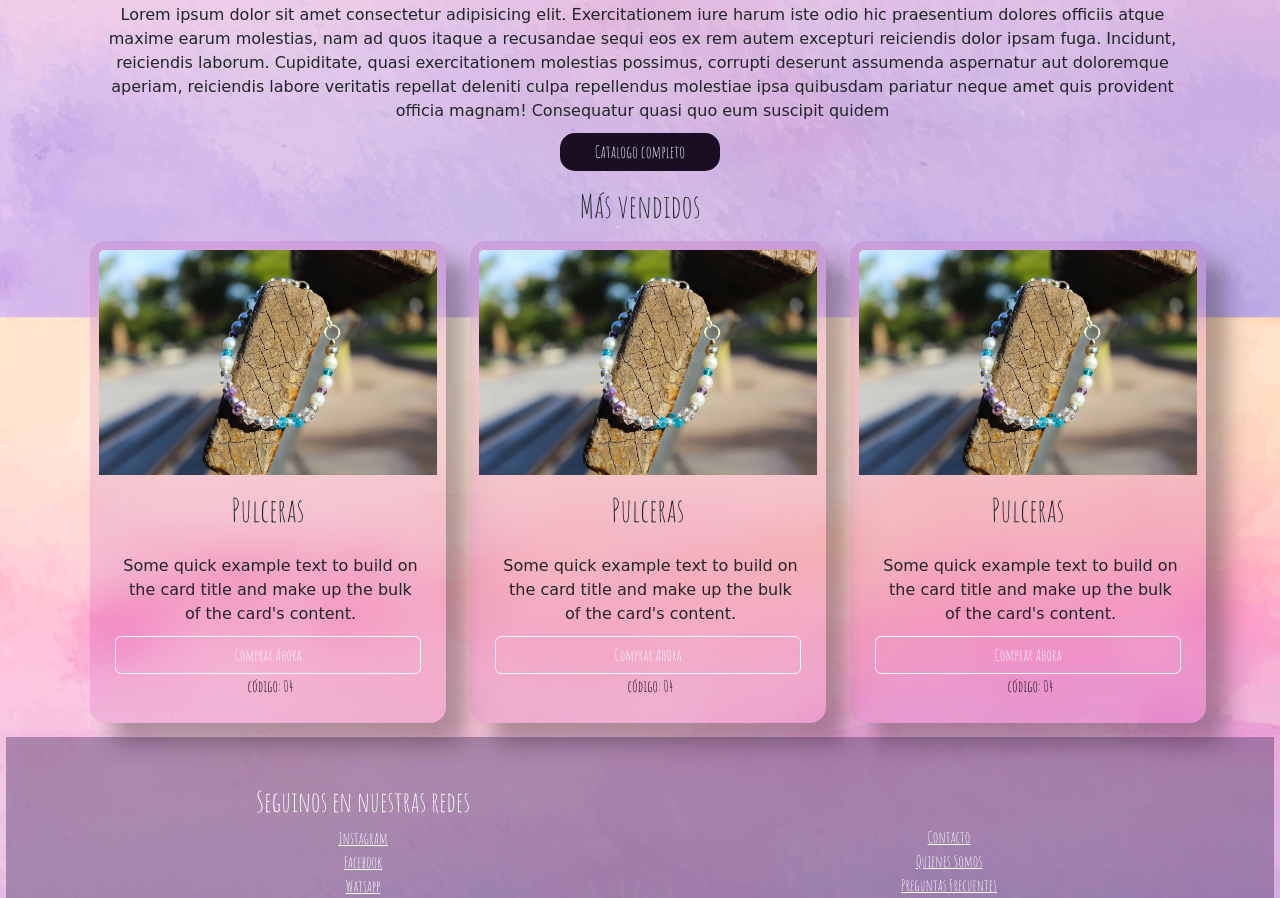
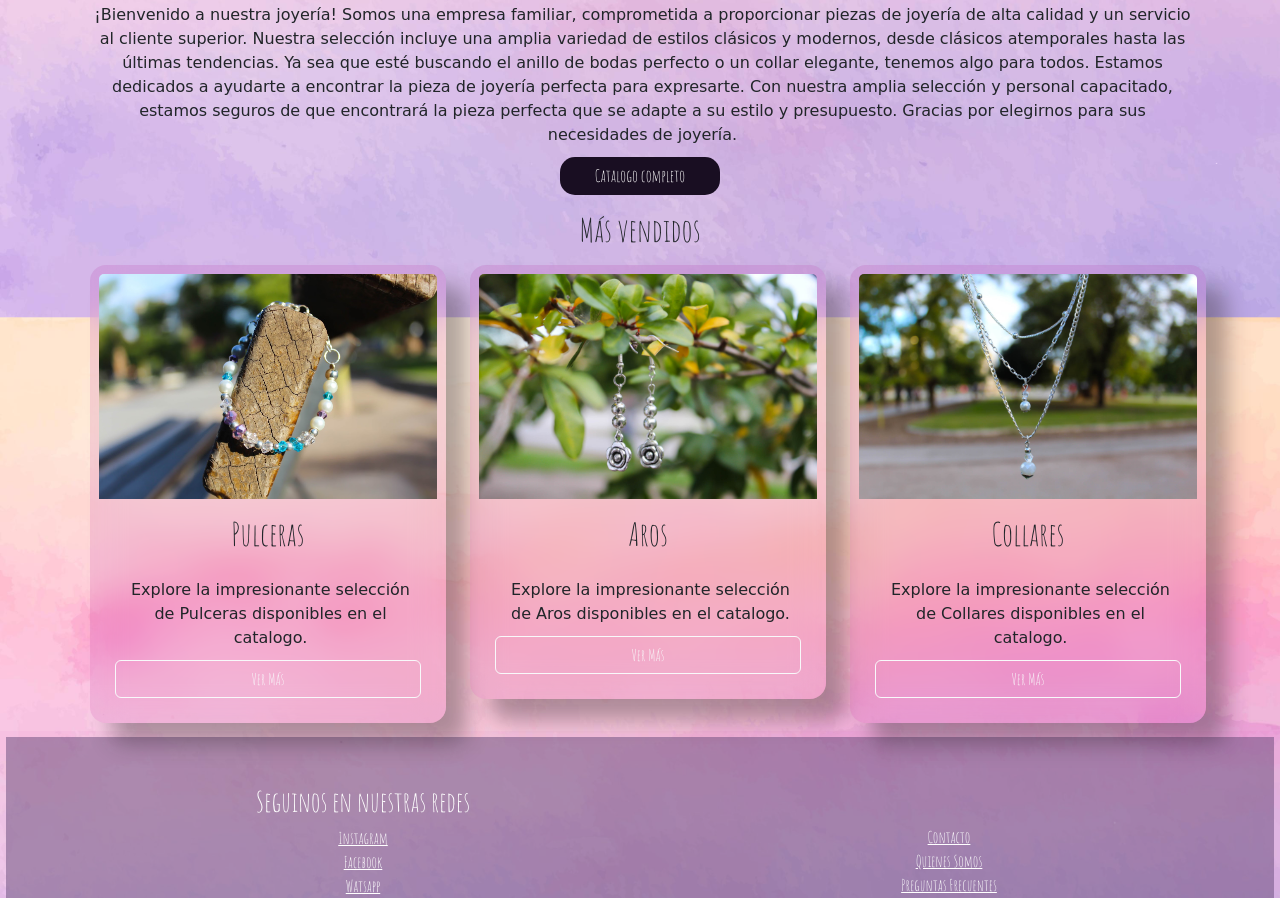
Before and after one commit to Enry6tz/tercerEntrega, a website: page index.html in a window 1280 px wide. Shown: the part 536-1434 px from the top of the page. Drawn offline with nearby package versions, Linux system fonts and the light colour scheme; a web font is replaced by a local one.

Commit message:
index terminado

```diff
--- a/index.html
+++ b/index.html
@@ -52,7 +52,7 @@
             <div class="row">
               <div class="col text-center ">
                 <img src = "assets/logo.png" class="card-img-top img__logo" alt="logo" >
-                <p class="letter__custom ">Lorem ipsum dolor sit amet consectetur adipisicing elit. Exercitationem iure harum iste odio hic praesentium dolores officiis atque maxime earum molestias, nam ad quos itaque a recusandae sequi eos ex rem autem excepturi reiciendis dolor ipsam fuga. Incidunt, reiciendis laborum. Cupiditate, quasi exercitationem molestias possimus, corrupti deserunt assumenda aspernatur aut doloremque aperiam, reiciendis labore veritatis repellat deleniti culpa repellendus molestiae ipsa quibusdam pariatur neque amet quis provident officia magnam! Consequatur quasi quo eum suscipit quidem  </p>
+                <p class="letter__custom ">¡Bienvenido a nuestra joyería! Somos una empresa familiar, comprometida a proporcionar piezas de joyería de alta calidad y un servicio al cliente superior. Nuestra selección incluye una amplia variedad de estilos clásicos y modernos, desde clásicos atemporales hasta las últimas tendencias. Ya sea que esté buscando el anillo de bodas perfecto o un collar elegante, tenemos algo para todos. Estamos dedicados a ayudarte a encontrar la pieza de joyería perfecta para expresarte. Con nuestra amplia selección y personal capacitado, estamos seguros de que encontrará la pieza perfecta que se adapte a su estilo y presupuesto. Gracias por elegirnos para sus necesidades de joyería. </p>
                 <div type="button" class="btn btn-dark btn__custom">
                     <a href="/pages/catalogo.html" class="text-white" style="text-decoration: none;" >Catalogo completo</a>
                 </div>
@@ -78,36 +78,33 @@
                     <img src="./assets/pulceras.jpg" class="card-img-top" alt="pulceras">
                     <div class="card-body">
                       <h2 class="card-title mb-4">Pulceras</h2>
-                      <p class="card-text letter__custom">Some quick example text to build on the card title and make up the bulk of the card's content.</p>
+                      <p class="card-text letter__custom">Explore la impresionante selección de Pulceras disponibles en el catalogo.</p>
                       <div class="card-comprar">
-                        <a href="pages/comprar.html" class="btn btn-outline-light">Comprar Ahora</a>
-                        <span class="card-number text-black">código: 04</span>
+                        <a href="pages/comprar.html" class="btn btn-outline-light">Ver Más</a>
                       </div>
                     </div>
                   </div>
               </div>
               <div class="col col-12 col-lg-4">
                 <div class="card m-2 cb1 text-center" data-aos="zoom-in" >
-                  <img src="./assets/pulceras.jpg" class="card-img-top" alt="pulceras">
+                  <img src="./assets/aros.jpg" class="card-img-top" alt="pulceras">
                   <div class="card-body">
-                    <h2 class="card-title mb-4">Pulceras</h2>
-                    <p class="card-text letter__custom">Some quick example text to build on the card title and make up the bulk of the card's content.</p>
+                    <h2 class="card-title mb-4">Aros</h2>
+                    <p class="card-text letter__custom">Explore la impresionante selección de Aros disponibles en el catalogo.</p>
                     <div class="card-comprar">
-                      <a href="pages/comprar.html" class="btn btn-outline-light">Comprar Ahora</a>
-                      <span class="card-number text-black">código: 04</span>
+                      <a href="pages/comprar.html" class="btn btn-outline-light">Ver Más</a>
                     </div>
                   </div>
                 </div>
             </div>
             <div class="col col-12 col-lg-4">
               <div class="card m-2 cb1 text-center" data-aos="zoom-in" >
-                <img src="./assets/pulceras.jpg" class="card-img-top" alt="pulceras">
+                <img src="./assets/collares.jpg" class="card-img-top" alt="pulceras">
                 <div class="card-body">
-                  <h2 class="card-title mb-4">Pulceras</h2>
-                  <p class="card-text letter__custom">Some quick example text to build on the card title and make up the bulk of the card's content.</p>
+                  <h2 class="card-title mb-4">Collares</h2>
+                  <p class="card-text letter__custom">Explore la impresionante selección de Collares disponibles en el catalogo.</p>
                   <div class="card-comprar">
-                    <a href="pages/comprar.html" class="btn btn-outline-light">Comprar Ahora</a>
-                    <span class="card-number text-black">código: 04</span>
+                    <a href="pages/comprar.html" class="btn btn-outline-light">Ver Más</a>
                   </div>
                 </div>
               </div>
```
Also changed, not shown: pages/catalogo.html (+1 -1 lines), pages/comprar.html (+1 -1 lines), pages/contacto.html (+1 -1 lines), pages/preguntas.html (+1 -1 lines).
